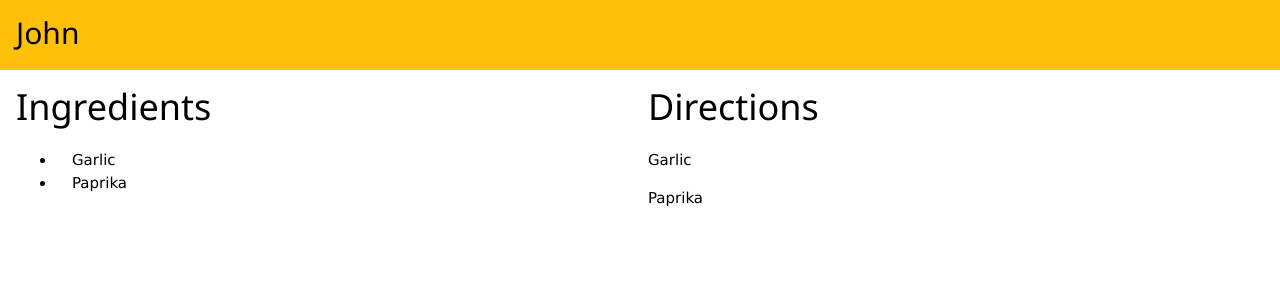
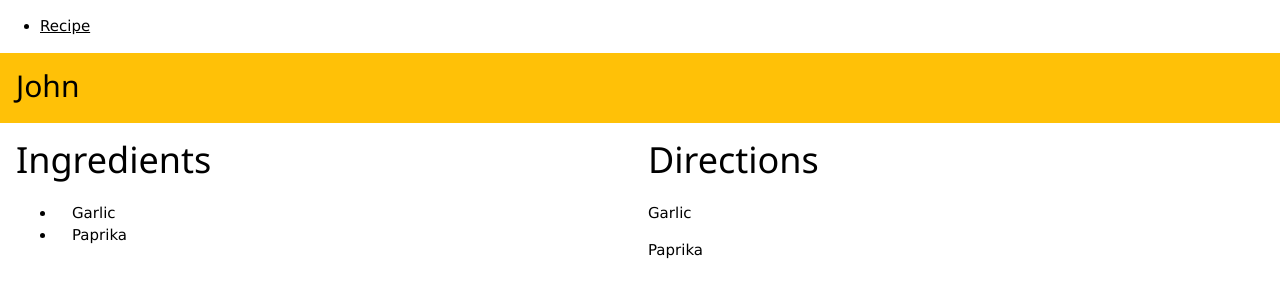
Before and after one commit to dylanpruitt/recipe-book-backend, a React (Create React App) app: page / in a window 1280 px wide. Shown: the top 300 px of the page. Built offline with nearby package versions, Linux system fonts and the light colour scheme; no server answers.

Commit message:
Began to add routing for pages.

```diff
--- a/package.json
+++ b/package.json
@@ -9,6 +9,7 @@
     "pg": "^8.8.0",
     "react": "^18.2.0",
     "react-dom": "^18.2.0",
+    "react-router-dom": "^6.3.0",
     "react-scripts": "5.0.1",
     "socket.io": "^4.5.1",
     "socket.io-client": "^4.5.1",
--- a/src/App.js
+++ b/src/App.js
@@ -1,15 +1,17 @@
 import React from 'react';
 import io from "socket.io-client";
-import DirectionContainer from './components/DirectionContainer.js';
-import IngredientContainer from './components/IngredientContainer.js';
-import RecipeHeader from './components/RecipeHeader.js';
+import { BrowserRouter, Routes, Route } from "react-router-dom";
+
+import Recipe from './pages/Recipe';
+import Layout from './pages/Layout';
+import NoPage from './pages/NoPage';
 import './App.css';
 import './w3.css';
 
 var socket = io('http://localhost:3001');
 
 socket.on('recipe query', function (query) {
-  console.log("MSG");
+  console.log(query.results[0]);
   parseRecipeData(query.results[0]);
 });
 
@@ -23,30 +25,32 @@ var testDirections = [
   { value: "Paprika" },
 ];
 
-var title       = "John";
-var description = " ";
+var recipeID = 1;
+var title = "John";
+var description = "";
 
-function parseRecipeData (recipe) {
-  title       = recipe.name;
+function parseRecipeData(recipe) {
+  title = recipe.name;
   description = recipe.description;
 
   testIngredients = recipe.ingredients.map((item) => {
-    return {value: item};
+    return { value: item };
   });
   testDirections = recipe.directions.map((item) => {
-    return {value: item};
+    return { value: item };
   });
 }
 
 function App() {
   return (
-    <div className="App">
-      <RecipeHeader name={title} description={description} />
-      <section className="w3-row-padding">
-        <IngredientContainer ingredients={testIngredients} />
-        <DirectionContainer directions={testDirections} />
-      </section>
-    </div>
+    <BrowserRouter>
+      <Routes>
+        <Route path="/" element={<Layout />}>
+          <Route index element={<Recipe title={title} description={description} ingredients={testIngredients} directions={testDirections} />} />
+          <Route path="*" element={<NoPage />} />
+        </Route>
+      </Routes>
+    </BrowserRouter>
   );
 }
 
--- /dev/null
+++ b/src/pages/Layout.js
@@ -0,0 +1,19 @@
+import { Outlet, Link } from "react-router-dom";
+
+const Layout = () => {
+  return (
+    <>
+      <nav>
+        <ul>
+          <li>
+            <Link to="/">Recipe</Link>
+          </li>
+        </ul>
+      </nav>
+
+      <Outlet />
+    </>
+  )
+};
+
+export default Layout;
--- /dev/null
+++ b/src/pages/NoPage.js
@@ -0,0 +1,5 @@
+const NoPage = () => {
+    return <h1>404: Page not found</h1>;
+}
+
+export default NoPage;
--- /dev/null
+++ b/src/pages/Recipe.js
@@ -0,0 +1,24 @@
+import React from 'react';
+import DirectionContainer  from '.././components/DirectionContainer.js';
+import IngredientContainer from '.././components/IngredientContainer.js';
+import RecipeHeader        from '.././components/RecipeHeader.js';
+
+class Recipe extends React.Component {
+    render() {
+        var title = this.props.title;
+        var description = this.props.description;
+        var ingredients = this.props.ingredients;
+        var directions  = this.props.directions;
+        return (
+            <div className="Recipe">
+                <RecipeHeader name={title} description={description} />
+                <section className="w3-row-padding">
+                    <IngredientContainer ingredients={ingredients} />
+                    <DirectionContainer directions={directions} />
+                </section>
+            </div>
+        );
+    }
+}
+
+export default Recipe;
```
Also changed, not shown: 1 other file (tests, documents, lock files or other folders).
